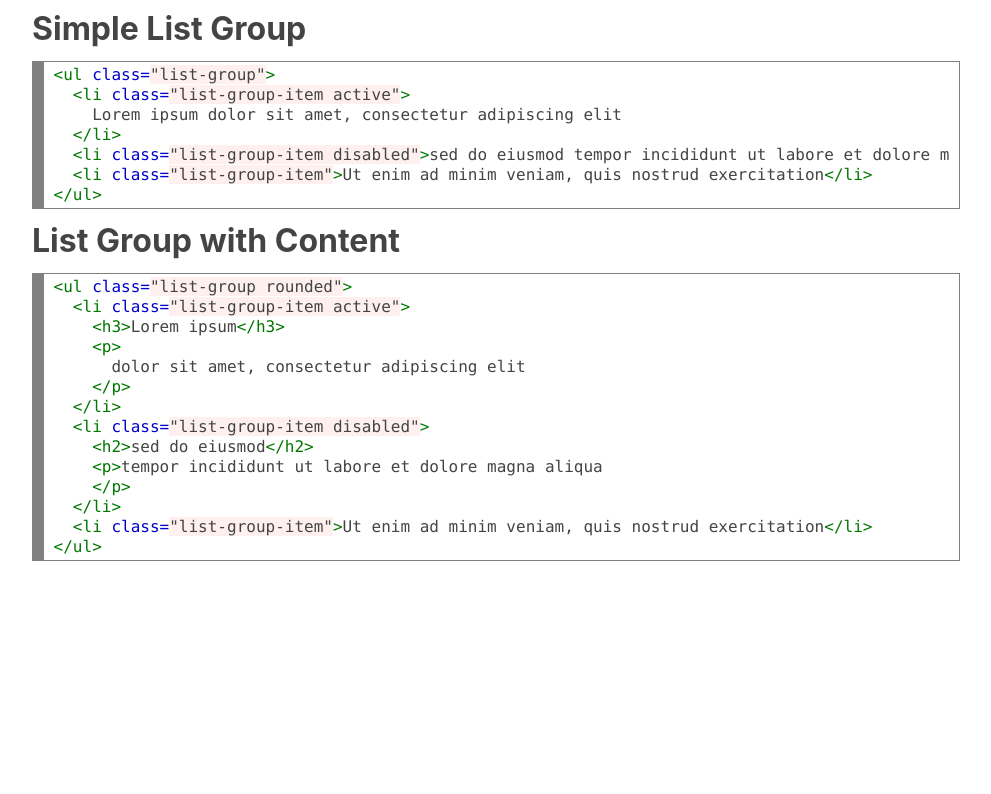
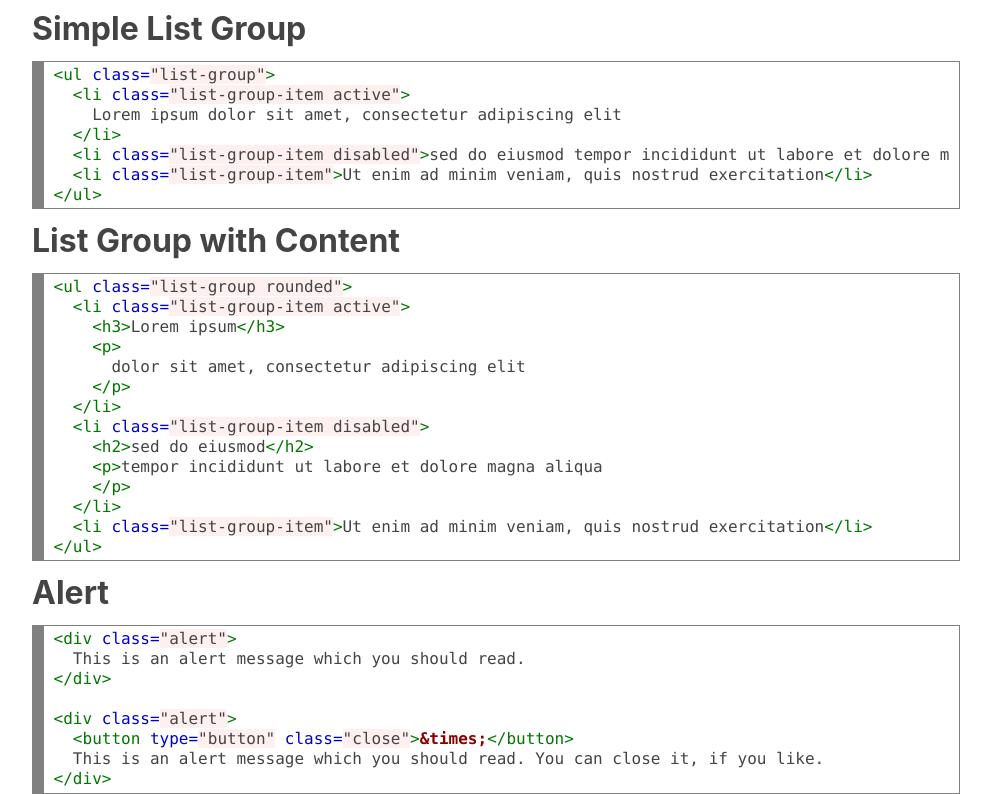
Before and after one commit to chauhankiran/gee, a website: page docs/index.html in a window 1280 px wide. Shown: the part 1268-2062 px from the top of the page, without its empty margins (144-1135 px from the left). Before the commit the page ends 1829 px from the top, so only its background shows below. Drawn offline with Linux system fonts and the light colour scheme.

Commit message:
alert variable and documentation code

```diff
--- a/docs/index.html
+++ b/docs/index.html
@@ -185,6 +185,31 @@
 <span style="color: #007700">&lt;/ul&gt;</span>
 </pre>
       </div>
+
+      <h3>Alert</h3>
+      <!-- HTML generated using hilite.me -->
+      <div
+        style="
+          background: #ffffff;
+          overflow: auto;
+          width: auto;
+          border: solid gray;
+          border-width: 0.1em 0.1em 0.1em 0.8em;
+          padding: 0.2em 0.6em;
+        "
+      >
+        <pre
+          style="margin: 0; line-height: 125%"
+        ><span style="color: #007700">&lt;div</span> <span style="color: #0000CC">class=</span><span style="background-color: #fff0f0">&quot;alert&quot;</span><span style="color: #007700">&gt;</span>
+  This is an alert message which you should read.
+<span style="color: #007700">&lt;/div&gt;</span>
+
+<span style="color: #007700">&lt;div</span> <span style="color: #0000CC">class=</span><span style="background-color: #fff0f0">&quot;alert&quot;</span><span style="color: #007700">&gt;</span>
+  <span style="color: #007700">&lt;button</span> <span style="color: #0000CC">type=</span><span style="background-color: #fff0f0">&quot;button&quot;</span> <span style="color: #0000CC">class=</span><span style="background-color: #fff0f0">&quot;close&quot;</span><span style="color: #007700">&gt;</span><span style="color: #880000; font-weight: bold">&amp;times;</span><span style="color: #007700">&lt;/button&gt;</span>
+  This is an alert message which you should read. You can close it, if you like.
+<span style="color: #007700">&lt;/div&gt;</span>
+</pre>
+      </div>
     </div>
   </body>
 </html>
--- a/src/variables.css
+++ b/src/variables.css
@@ -19,6 +19,9 @@
   --header-weight: 700;
   --strong-weight: 700;
 
+  --alert-bg-color: #e2e8f0;
+  --alert-close-button-color: #444;
+
   --list-border-color: #e2e8f0;
   --list-item-hover-color: #e2e8f0;
   --list-item-active-color: #e2e8f0;
```
Also changed, not shown: src/alert.css (+5 -22 lines).
